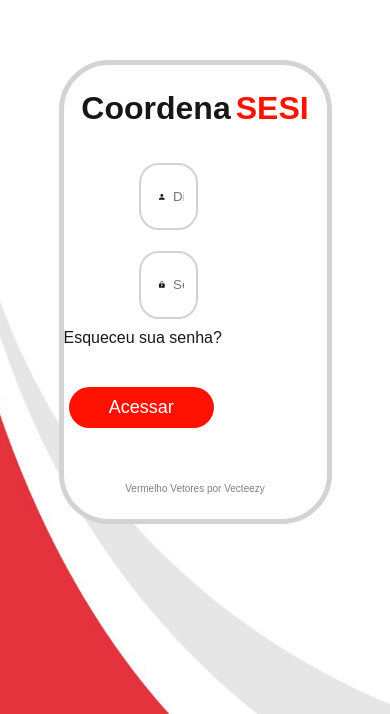
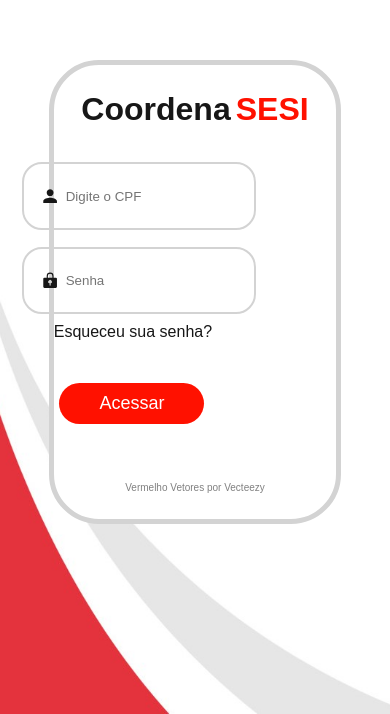
Before and after one commit to Thur00/CoordenaPF-FrontEnd, a Next.js app: page /User/Login in a window 390 px wide. Shown: the part 130-844 px from the top of the page. Built offline with nearby package versions, Linux system fonts and the light colour scheme.

Commit message:
login responsivo

```diff
--- a/Components/Login.module.css
+++ b/Components/Login.module.css
@@ -132,13 +132,13 @@
     .box {
         margin-left: 10%;
         margin-right: 10%;
-        width: 70%;
+        width: 75%;
         height: 55vh;
         background-color: white;
     }
 
-    .divPesquisa {
-        width: 80%;
+    .pesquisa {
+        width: 60vw;
     }
 
 }
```
